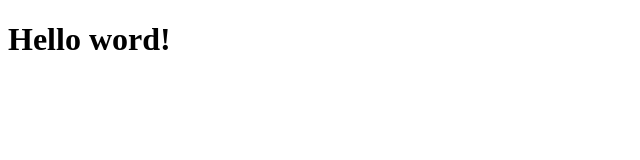
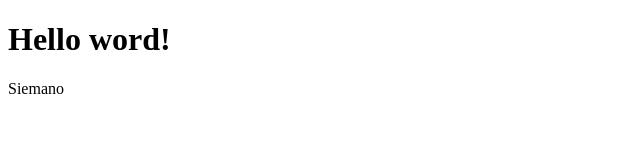
Before and after one commit to Jubee-UK/testPage, a website: page index.html in a window 1280 px wide. Shown: the full height of the page, 0-640 px from the left. Drawn offline with Linux system fonts and the light colour scheme.

Commit message:
Update index.html

```diff
--- a/index.html
+++ b/index.html
@@ -7,5 +7,6 @@
   </head>
   <body>
     <h1>Hello word!</h1>
+    <p> Siemano</p>
   </body>
 </html>
```
